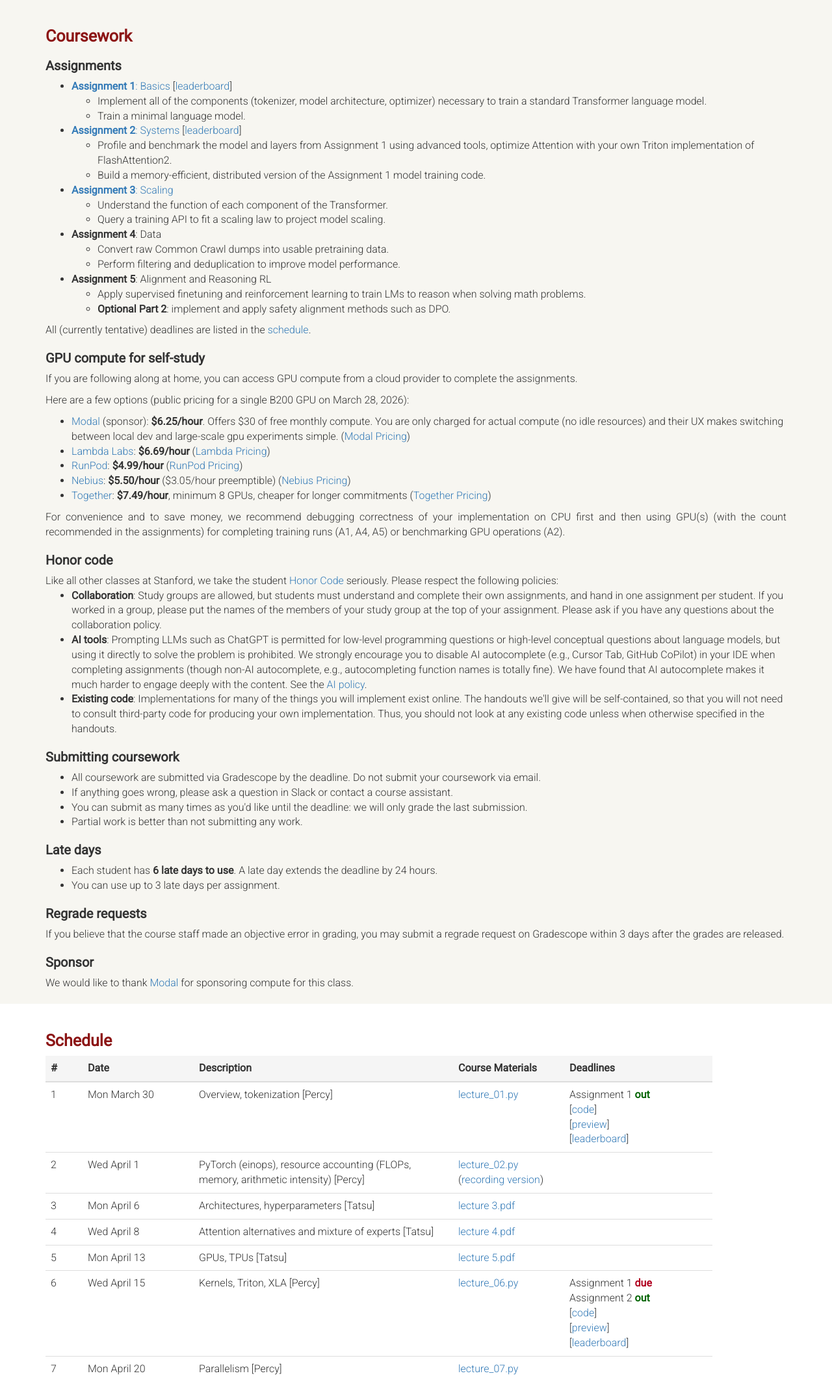
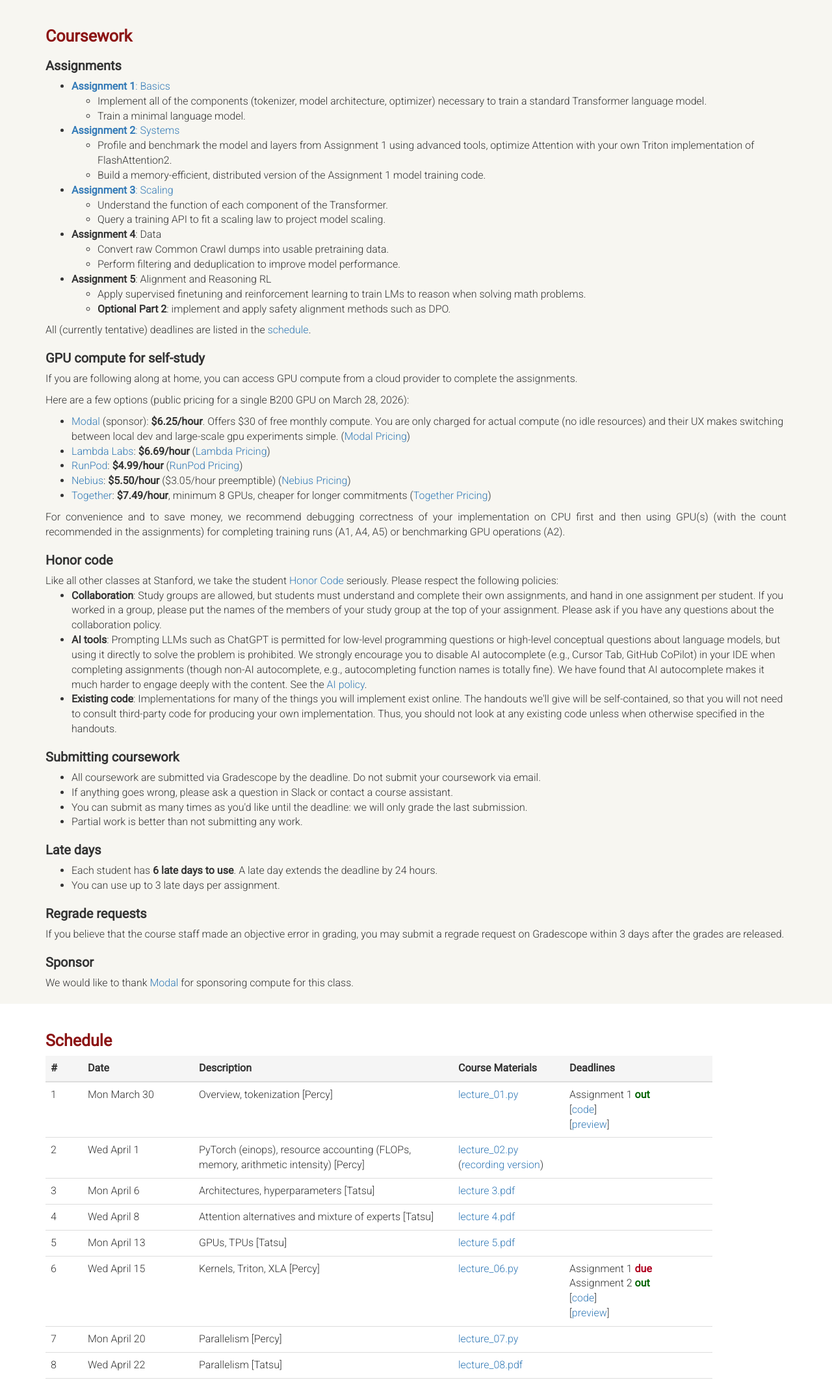
Before and after one commit to stanford-cs336/stanford-cs336.github.io, a plain HTML site: page index.html in a window 1280 px wide. Shown: the part 1440-3564 px from the top of the page at 65% size. Drawn offline with nearby package versions, Linux system fonts and the light colour scheme.

Commit message:
[2026] remove leaderboard

```diff
--- a/index.html
+++ b/index.html
@@ -458,7 +458,6 @@
             <a href="https://github.com/stanford-cs336/assignment1-basics/tree/main"
               ><b>Assignment 1</b>: Basics</a
             >
-            [<a href="https://github.com/stanford-cs336/assignment1-basics-leaderboard/tree/master">leaderboard</a>]
             <ul>
               <li>
                 Implement all of the components (tokenizer, model architecture,
@@ -472,7 +471,6 @@
             <a href="https://github.com/stanford-cs336/assignment2-systems/tree/main"
               ><b>Assignment 2</b>: Systems</a
             >
-            [<a href="https://github.com/stanford-cs336/assignment2-systems-leaderboard/tree/main">leaderboard</a>]
             <ul>
               <li>
                 Profile and benchmark the model and layers from Assignment 1
@@ -489,7 +487,6 @@
             <a href="https://github.com/stanford-cs336/assignment3-scaling/tree/main"
               ><b>Assignment 3</b>: Scaling</a
             >
-            <!-- [<a href="https://github.com/stanford-cs336/assignment2-systems-leaderboard/tree/main">leaderboard</a>] -->
             <ul>
               <!-- <li>Study and understand model initializations and weight + activation dynamics.</li> -->
               <li>
@@ -501,10 +498,8 @@
               </li>
             </ul>
           </li>
-          <!-- [<a href="https://github.com/stanford-cs336/assignment3-scaling-leaderboard/tree/main">leaderboard</a>] -->
           <li>
             <b>Assignment 4</b>: Data
-            <!-- [<a href="https://github.com/stanford-cs336/assignment4-data-leaderboard">leaderboard</a>] -->
             <ul>
               <li>
                 Convert raw Common Crawl dumps into usable pretraining data.
@@ -665,8 +660,6 @@
               [<a href="https://github.com/stanford-cs336/assignment1-basics/tree/main">code</a>]
               <br />
               [<a href="https://github.com/stanford-cs336/assignment1-basics/blob/main/cs336_assignment1_basics.pdf">preview</a>]
-              <br />
-              [<a href="https://github.com/stanford-cs336/assignment1-basics-leaderboard/tree/master">leaderboard</a>]
             </td>
           </tr>
           <tr>
@@ -710,8 +703,6 @@
               [<a href="https://github.com/stanford-cs336/assignment2-systems/tree/main">code</a>]
               <br />
               [<a href="https://github.com/stanford-cs336/assignment2-systems/blob/main/cs336_assignment2_systems.pdf">preview</a>]
-              <br />
-              [<a href="https://github.com/stanford-cs336/assignment2-systems-leaderboard/tree/main">leaderboard</a>]
             </td>
           </tr>
           <tr>
```
